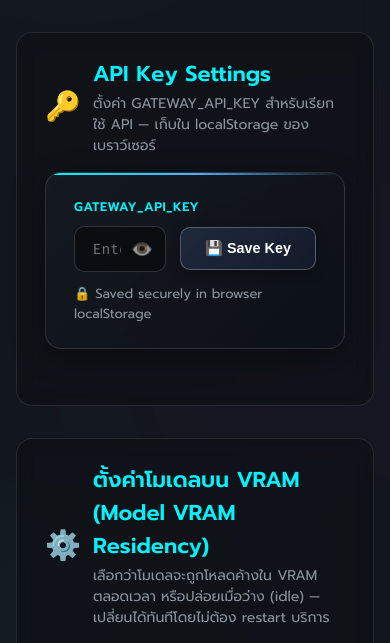
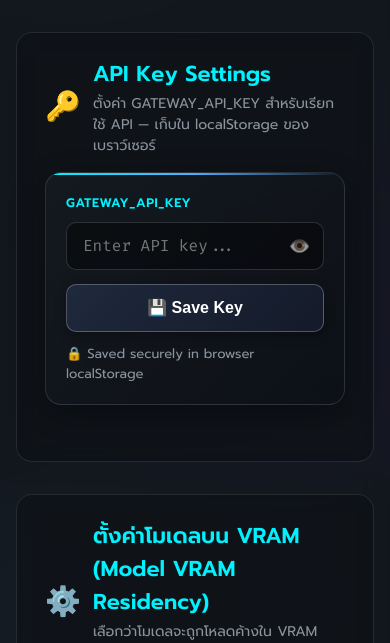
Before and after one commit to choonewza-pro/choonova-transcribe, a FastAPI app: page /setting in a window 390 px wide. Shown: the part 364-1007 px from the top of the page. Run offline with FastAPI, Linux system fonts and the light colour scheme; data that the repository does not hold is empty; some libraries are stand-ins or nearby versions.

Commit message:
style(ui): make api key input and stepper responsive on mobile

```diff
--- a/app/static/css/style.css
+++ b/app/static/css/style.css
@@ -775,6 +775,23 @@ footer {
 }
 
 @media (max-width: 520px) {
+  .api-key-card {
+    padding: 1.25rem 1.25rem;
+  }
+  .api-key-input-group {
+    flex-direction: column;
+    align-items: stretch;
+    gap: 0.85rem;
+  }
+  .input-with-eye input {
+    font-size: 1rem;
+    padding: 0.8rem 2.8rem 0.8rem 1rem;
+  }
+  .btn-save-key {
+    width: 100%;
+    padding: 0.85rem 1.5rem;
+    font-size: 1rem;
+  }
   .api-key-saved {
     flex-direction: column;
     align-items: stretch;
@@ -782,6 +799,8 @@ footer {
   }
   .btn-clear-key {
     width: 100%;
+    padding: 0.75rem 1rem;
+    font-size: 0.9rem;
   }
 }
 
```
Also changed, not shown: app/templates/media.html (+36 -0 lines), app/templates/unauthorized.html (+17 -0 lines).
